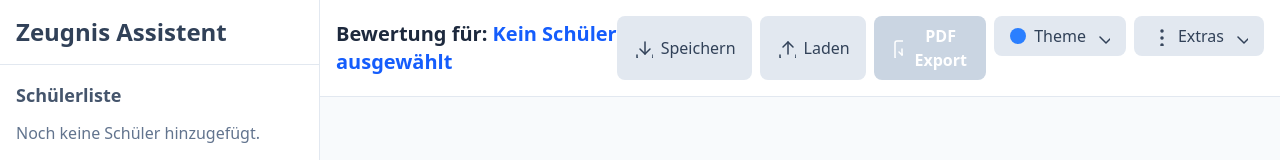
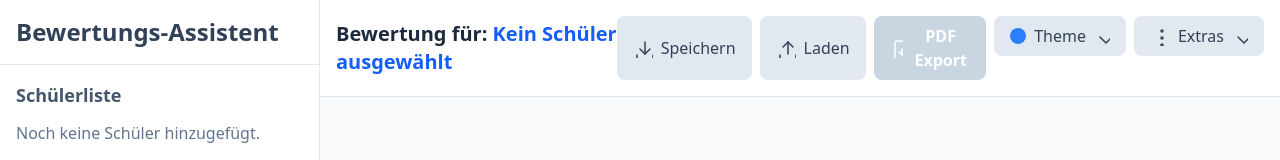
Before and after one commit to Etschmia/SaphBewertungBerlin, a React (Vite) app: page / in a window 1280 px wide. Shown: the top 160 px of the page. Built offline with nearby package versions, Linux system fonts and the light colour scheme.

Commit message:
Versionierung

```diff
--- a/App.tsx
+++ b/App.tsx
@@ -523,7 +523,7 @@ const App: React.FC = () => {
       <div className="flex h-screen font-sans text-slate-800 dark:text-gray-100">
         <aside className="w-1/4 max-w-sm bg-white dark:bg-gray-800 border-r border-slate-200 dark:border-gray-700 flex flex-col">
           <div className="p-4 border-b border-slate-200 dark:border-gray-700">
-            <h1 className="text-2xl font-bold text-slate-700 dark:text-gray-100">Zeugnis Assistent</h1>
+            <h1 className="text-2xl font-bold text-slate-700 dark:text-gray-100">Bewertungs-Assistent</h1>
           </div>
           <div className="p-4 flex-grow overflow-y-auto">
             <ErrorBoundary>
--- a/components/AboutModal.tsx
+++ b/components/AboutModal.tsx
@@ -26,7 +26,7 @@ const AboutModal: React.FC<AboutModalProps> = ({ isOpen, onClose, version }) =>
         <div className="p-6 space-y-4">
           <div className="text-center">
             <h3 className="text-2xl font-bold text-slate-800 mb-2">
-              Zeugnis Assistent Saph Berlin
+              Bewertungs-Assistent Saph Berlin
             </h3>
             <p className="text-sm text-slate-600 mb-4">Version {version}</p>
           </div>
--- a/components/StudentList.tsx
+++ b/components/StudentList.tsx
@@ -66,8 +66,8 @@ const StudentList: React.FC<StudentListProps> = ({ students, subjects, selectedS
               <div
                 onClick={() => onSelectStudent(student.id)}
                 className={`flex items-center p-3 rounded-lg cursor-pointer transition-all ${selectedStudentId === student.id
-                    ? 'bg-blue-100 dark:bg-blue-900 text-blue-800 dark:text-blue-200 font-semibold shadow-sm'
-                    : 'bg-slate-50 dark:bg-gray-700 hover:bg-slate-200 dark:hover:bg-gray-600 text-slate-700 dark:text-gray-200'
+                  ? 'bg-blue-100 dark:bg-blue-900 text-blue-800 dark:text-blue-200 font-semibold shadow-sm'
+                  : 'bg-slate-50 dark:bg-gray-700 hover:bg-slate-200 dark:hover:bg-gray-600 text-slate-700 dark:text-gray-200'
                   }`}
               >
                 <span className="flex-1">{student.name}</span>
--- a/index.html
+++ b/index.html
@@ -4,7 +4,7 @@
 <head>
   <meta charset="UTF-8" />
   <meta name="viewport" content="width=device-width, initial-scale=1.0" />
-  <title>Zeugnis Assistent Saph Berlin</title>
+  <title>Bewertungs-Assistent für die Saph im Land Berlin</title>
   <meta name="description" content="Schülerbewertungs-App für die Schulanfangsphase Berlin">
   <meta name="theme-color" content="#3b82f6">
 
--- a/package.json
+++ b/package.json
@@ -1,7 +1,7 @@
 {
   "name": "zeugnis-assistent",
   "private": true,
-  "version": "0.0.1",
+  "version": "0.9.1",
   "type": "module",
   "scripts": {
     "dev": "vite",
```
